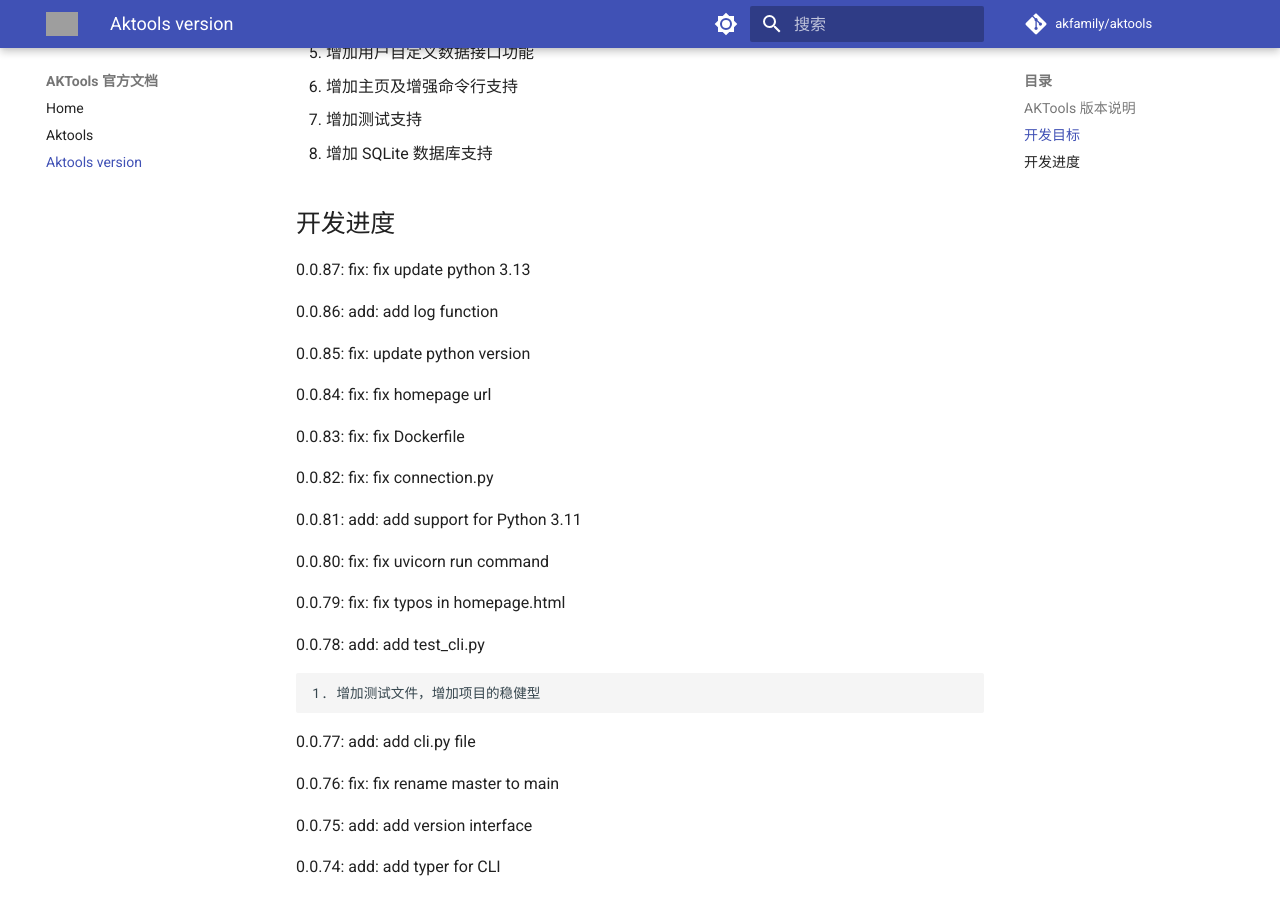
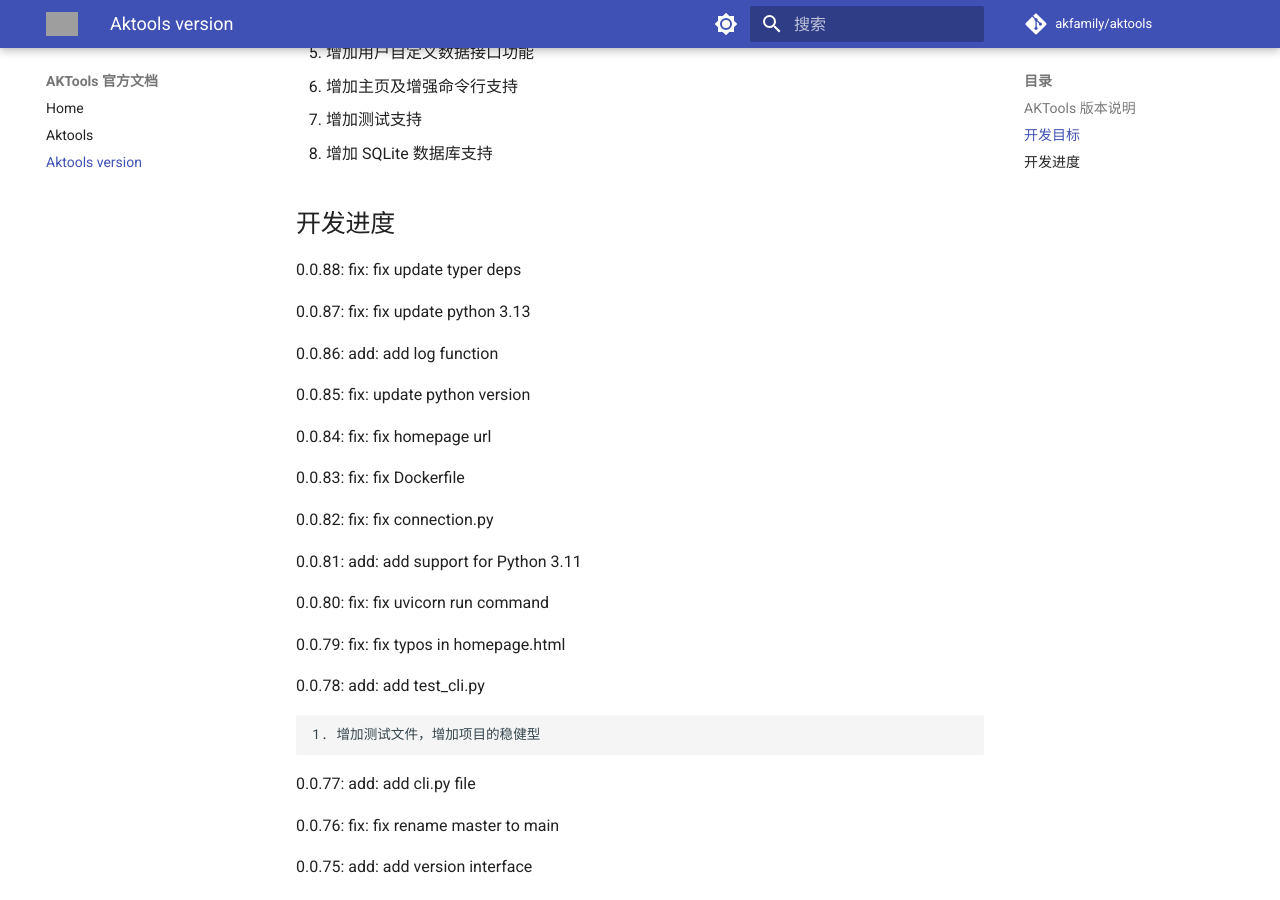
Before and after one commit to akfamily/aktools, an MkDocs documentation site: the page built from docs/aktools_version.md, in a window 1280 px wide and 900 px high, scrolled down 400 px. Built offline with MkDocs 1.6.1 and Material for MkDocs 9.7.7, drawn with Linux system fonts in a browser that asks for light colours; comment, search, counter and statistics services are not loaded; grey boxes are pictures that could not be loaded.

Commit message:
docs: update docs

```diff
--- a/docs/aktools_version.md
+++ b/docs/aktools_version.md
@@ -12,6 +12,8 @@
 8. 增加 SQLite 数据库支持
 
 ## 开发进度
+
+0.0.88: fix: fix update typer deps
 
 0.0.87: fix: fix update python 3.13
 
```
